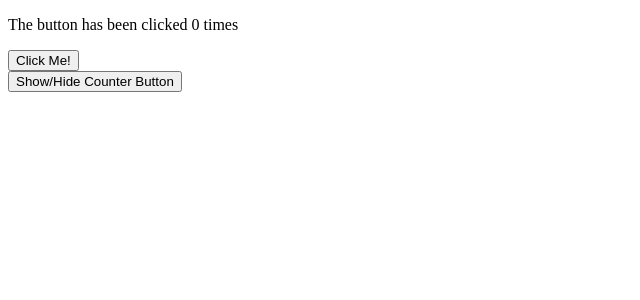
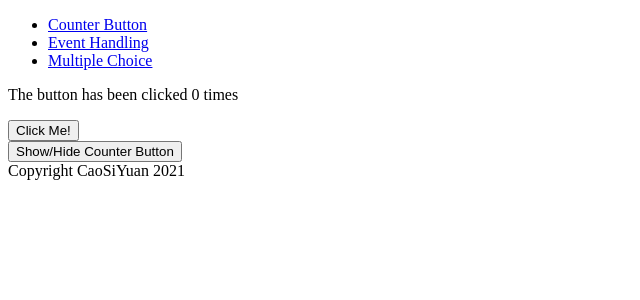
Before and after one commit to syuancao/my-angular-app, an Angular app: page /counter-button in a window 1280 px wide. Shown: the top 300 px of the page, without its empty margins (0-640 px from the left). Built offline with nearby package versions, Linux system fonts and the light colour scheme.

Commit message:
Build a navigation bar in Angular

```diff
--- a/src/app/app.component.html
+++ b/src/app/app.component.html
@@ -25,4 +25,8 @@
 
 <button (click)="toggleCounterButton()">Show/Hide Counter Button</button> -->
 
+<app-nav-bar></app-nav-bar>
 <router-outlet></router-outlet>
+<div>
+  Copyright CaoSiYuan 2021
+</div>
--- a/src/app/app.module.ts
+++ b/src/app/app.module.ts
@@ -14,6 +14,7 @@ import { CounterButtonPageComponent } from './counter-button-page/counter-button
 import { ParamsExampleComponent } from './params-example/params-example.component';
 import { NotFoundPageComponent } from './not-found-page/not-found-page.component';
 import { UserInfoFormComponent } from './user-info-form/user-info-form.component';
+import { NavBarComponent } from './nav-bar/nav-bar.component';
 
 @NgModule({
   declarations: [
@@ -27,7 +28,8 @@ import { UserInfoFormComponent } from './user-info-form/user-info-form.component
     CounterButtonPageComponent,
     ParamsExampleComponent,
     NotFoundPageComponent,
-    UserInfoFormComponent
+    UserInfoFormComponent,
+    NavBarComponent
   ],
   imports: [
     BrowserModule,
--- /dev/null
+++ b/src/app/nav-bar/nav-bar.component.html
@@ -0,0 +1,13 @@
+<div>
+    <ul>
+        <li>
+            <a routerLink="/couter-button">Counter Button</a>
+        </li>
+        <li>
+            <a routerLink="/event-handling">Event Handling</a>
+        </li>
+        <li>
+            <a routerLink="/multiple-choice">Multiple Choice</a>
+        </li>
+    </ul>
+</div>
--- /dev/null
+++ b/src/app/nav-bar/nav-bar.component.ts
@@ -0,0 +1,15 @@
+import { Component, OnInit } from '@angular/core';
+
+@Component({
+  selector: 'app-nav-bar',
+  templateUrl: './nav-bar.component.html',
+  styleUrls: ['./nav-bar.component.css']
+})
+export class NavBarComponent implements OnInit {
+
+  constructor() { }
+
+  ngOnInit(): void {
+  }
+
+}
```
Also changed, not shown: src/app/nav-bar/nav-bar.component.css (added), 1 other file (tests, documents, lock files or other folders).
